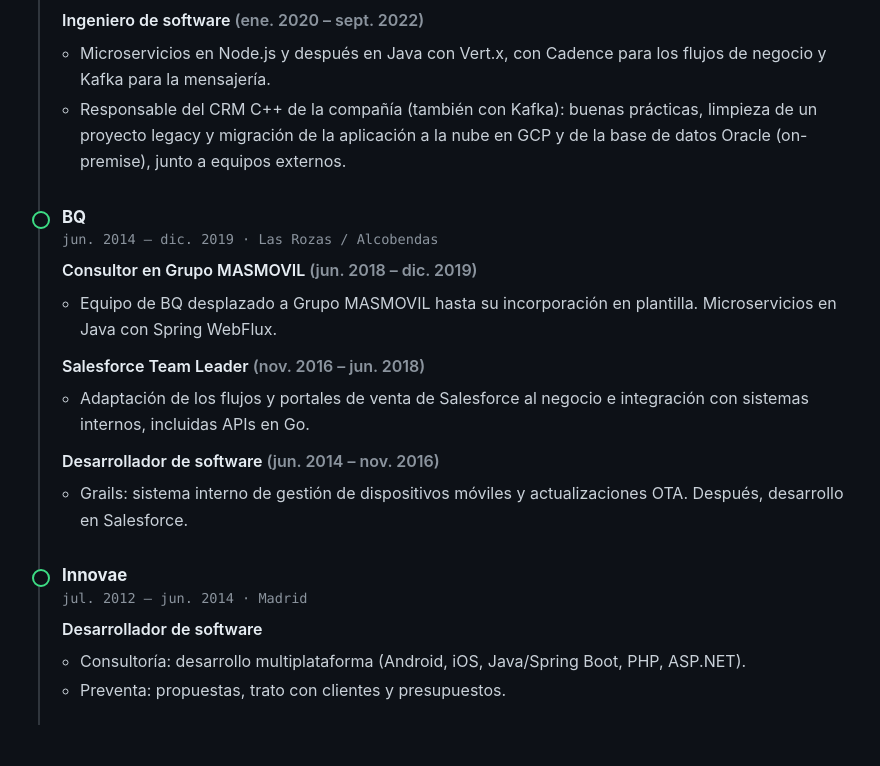
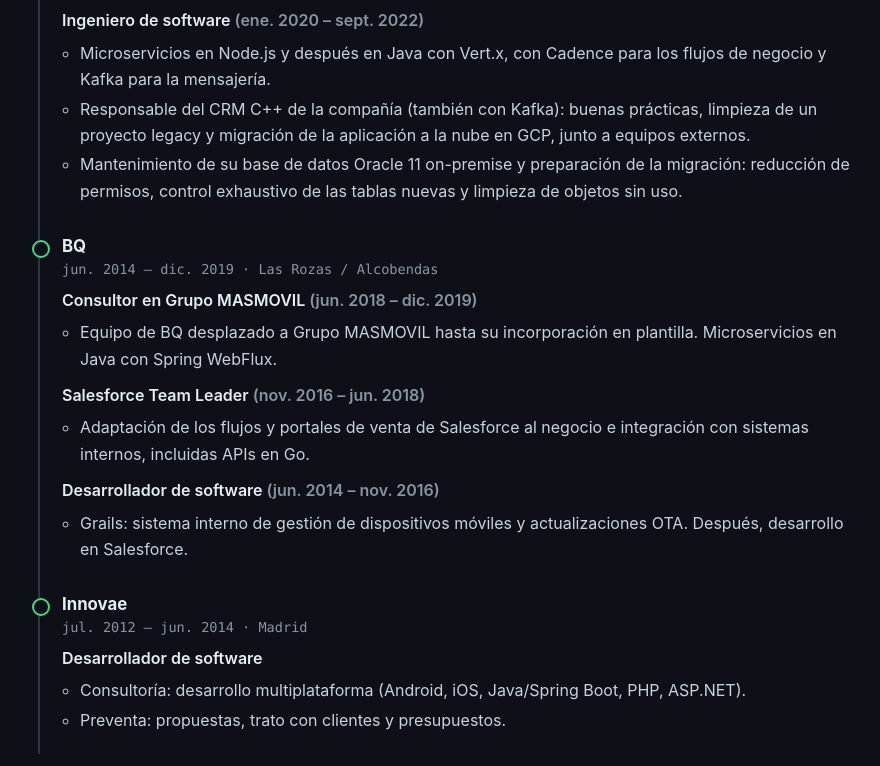
Before and after one commit to jorgelillo7/jorgelillo7.github.io, a plain HTML site: page index.html in a window 1280 px wide. Shown: the part 3648-4414 px from the top of the page, without its empty margins (198-1078 px from the left). Drawn offline with Linux system fonts and the light colour scheme.

Commit message:
Experience: the CRM database stayed on-premise until the OCI move; 2020-22 prepared it

```diff
--- a/index.html
+++ b/index.html
@@ -278,7 +278,8 @@
           <div class="title">Ingeniero de software <span class="muted">(ene. 2020 – sept. 2022)</span></div>
           <ul>
             <li>Microservicios en Node.js y después en Java con Vert.x, con Cadence para los flujos de negocio y Kafka para la mensajería.</li>
-            <li>Responsable del CRM C++ de la compañía (también con Kafka): buenas prácticas, limpieza de un proyecto legacy y migración de la aplicación a la nube en GCP y de la base de datos Oracle (on-premise), junto a equipos externos.</li>
+            <li>Responsable del CRM C++ de la compañía (también con Kafka): buenas prácticas, limpieza de un proyecto legacy y migración de la aplicación a la nube en GCP, junto a equipos externos.</li>
+            <li>Mantenimiento de su base de datos Oracle 11 on-premise y preparación de la migración: reducción de permisos, control exhaustivo de las tablas nuevas y limpieza de objetos sin uso.</li>
           </ul>
         </div>
       </li>
```
Also changed, not shown: en/index.html (+2 -1 lines).
